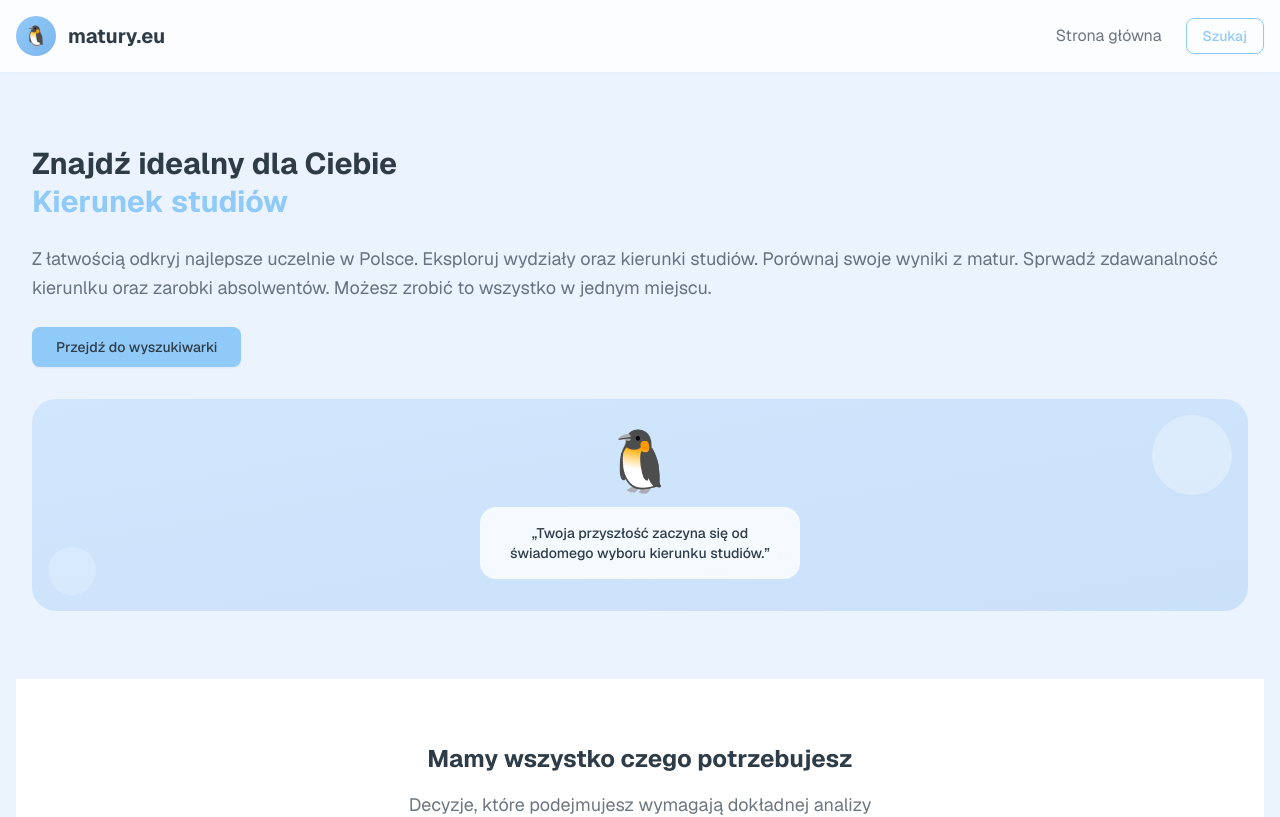
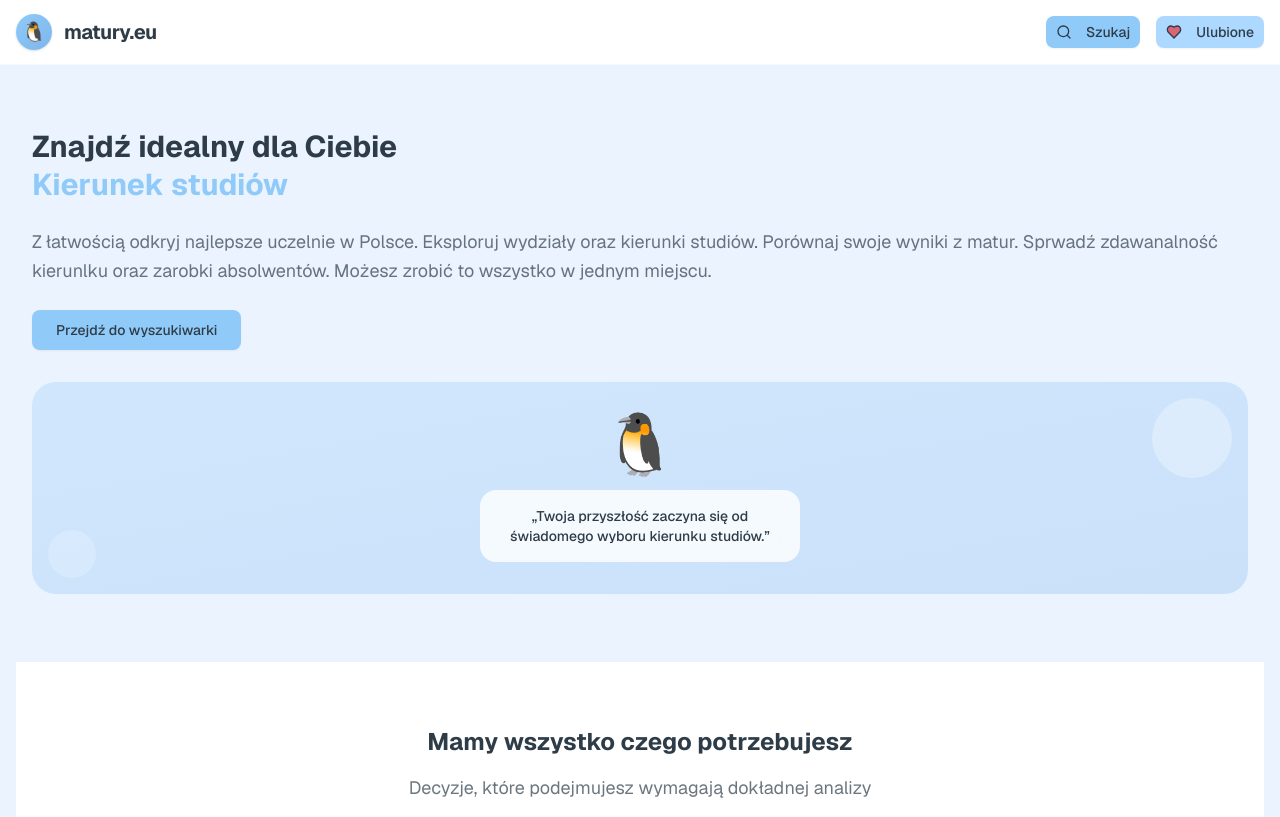
Before and after one commit to mateuszkochelski/matury, a Next.js app in the folder frontend/: page / in a window 1280 px wide. Shown: the top 817 px of the page. Built offline with nearby package versions, Linux system fonts and the light colour scheme; no server answers.

Commit message:
Better navbar (#50)
* view

* logic refactor

* self CR

```diff
--- a/frontend/app/layout.tsx
+++ b/frontend/app/layout.tsx
@@ -1,5 +1,5 @@
 import "./globals.css";
-import { Header } from "@/components/Header";
+import { Header } from "@/components/header/Header";
 import type { Metadata } from "next";
 import { Geist, Geist_Mono } from "next/font/google";
 
@@ -31,7 +31,7 @@ export default function RootLayout({
       >
         <div className="min-h-screen bg-background">
           <Header />
-          <div className="container mx-auto px-4 py-6 flex flex-col gap-5">{children}</div>
+          <div className="container mx-auto px-4 pt-20 pb-6 flex flex-col gap-5">{children}</div>
         </div>
       </body>
     </html>
--- a/frontend/app/utils/getFavourites.ts
+++ /dev/null
@@ -1,5 +0,0 @@
-export function getFavourites(): number[] {
-  const stored = localStorage.getItem("favourites");
-  const favourites: number[] = stored ? JSON.parse(stored) : [];
-  return favourites;
-}
--- a/frontend/components/FavouriteButton.tsx
+++ b/frontend/components/FavouriteButton.tsx
@@ -1,38 +1,18 @@
 "use client";
 
-import { useEffect, useState } from "react";
-import { getFavourites } from "@/app/utils/getFavourites";
+import { favouritesAtom } from "@/lib/atoms";
+import { useAtom } from "jotai";
 import { HeartIcon } from "lucide-react";
 
 export function FavouriteButton({ fieldId, size }: { fieldId: number; size: "small" | "large" }) {
-  const [isFavourite, setIsFavourite] = useState(false);
-
-  useEffect(() => {
-    try {
-      const favourites = getFavourites();
-      setIsFavourite(favourites.includes(fieldId));
-    } catch (err) {
-      console.error("Failed to read favourites:", err);
-    }
-  }, [fieldId]);
+  const [favourites, setFavourites] = useAtom(favouritesAtom);
+  const isFavourite = favourites.includes(fieldId);
 
   const toggleFavourite = () => {
-    try {
-      const favourites = getFavourites();
-
-      let updatedFavourites;
-      if (favourites.includes(fieldId)) {
-        updatedFavourites = favourites.filter((id) => id !== fieldId);
-        setIsFavourite(false);
-      } else {
-        favourites.push(fieldId);
-        updatedFavourites = favourites;
-        setIsFavourite(true);
-      }
-
-      localStorage.setItem("favourites", JSON.stringify(updatedFavourites));
-    } catch (err) {
-      console.error("Failed to update favourites:", err);
+    if (isFavourite) {
+      setFavourites((favourites) => favourites.filter((id) => id !== fieldId));
+    } else {
+      setFavourites((favourites) => [...favourites, fieldId]);
     }
   };
 
@@ -40,7 +20,7 @@ export function FavouriteButton({ fieldId, size }: { fieldId: number; size: "sma
     <div className="flex justify-center w-fit">
       <div className="cursor-pointer group" onClick={toggleFavourite}>
         <HeartIcon
-          fill={isFavourite ? "#f008" : "background"}
+          fill={isFavourite ? "#f008" : "transparent"}
           className={`transition-[fill] duration-100 ${size === "large" ? "size-8" : ""} ${isFavourite ? "" : "group-hover:fill-[#f004]"}`}
         />
       </div>
--- a/frontend/components/Header.tsx
+++ /dev/null
@@ -1,35 +0,0 @@
-import { Button } from "@/components/ui/button";
-import { Menu } from "lucide-react";
-import Link from "next/link";
-
-export function Header() {
-  return (
-    <header className="border-b border-primary/20 bg-white/80 backdrop-blur-sm sticky top-0 z-50">
-      <div className="container mx-auto px-4 py-4 flex items-center justify-between">
-        <Link href="/" className="flex items-center gap-3">
-          <div className="w-10 h-10 bg-gradient-to-br from-primary to-accent rounded-full flex items-center justify-center">
-            <span className="text-xl">🐧</span>
-          </div>
-          <h1 className="text-xl font-bold text-foreground">matury.eu</h1>
-        </Link>
-        <nav className="hidden md:flex items-center gap-6">
-          {/* Nie wiem co jeszcze dodać do headera, póki co nie mamy czego, dodałem cokolwiek żeby nie było placeholderów */}
-          <Link href="/" className="text-foreground/70 hover:text-foreground transition-colors">
-            Strona główna
-          </Link>
-          <Link href="/szukaj" className="">
-            <Button
-              variant="outline"
-              className="border-primary text-primary hover:bg-primary/30 bg-transparent cursor-pointer"
-            >
-              Szukaj
-            </Button>
-          </Link>
-        </nav>
-        <Button variant="ghost" size="sm" className="md:hidden">
-          <Menu className="w-5 h-5" />
-        </Button>
-      </div>
-    </header>
-  );
-}
--- a/frontend/components/custom-table/FiltersForm.tsx
+++ b/frontend/components/custom-table/FiltersForm.tsx
@@ -8,9 +8,10 @@ import { FloatingLabelInput } from "../ui/floating-label-input";
 import { Switch } from "../ui/switch";
 import { FetchDataIdsProp } from "./fetchData";
 import { DegreesObject } from "./types";
-import { getFavourites } from "@/app/utils/getFavourites";
 import { Button } from "@/components/ui/button";
+import { favouritesAtom } from "@/lib/atoms";
 import { type Table } from "@tanstack/react-table";
+import { getDefaultStore } from "jotai";
 import { usePathname, useRouter, useSearchParams } from "next/navigation";
 import { useForm, Controller, SubmitHandler, Control } from "react-hook-form";
 
@@ -68,7 +69,7 @@ export function FiltersForm<T>({
         });
 
       const favouritesParamName: keyof FetchDataIdsProp = "ids";
-      const favourites = getFavourites();
+      const favourites = getDefaultStore().get(favouritesAtom);
       if (!isFavouritesOnly || favourites.length === 0) {
         params.delete(favouritesParamName);
       } else {
@@ -234,9 +235,9 @@ function ActionsComponent({ control }: { control: Control<FiltersFormValues> })
           className="flex items-center gap-2
          pt-2 border-t border-primary/10"
         >
-          <Switch id="favorites-toggle" checked={!!field.value} onCheckedChange={field.onChange} />
+          <Switch id="favourites-toggle" checked={!!field.value} onCheckedChange={field.onChange} />
           <label
-            htmlFor="favorites-toggle"
+            htmlFor="favourites-toggle"
             className="text-sm font-medium text-foreground cursor-pointer"
           >
             Pokaż tylko ulubione
--- /dev/null
+++ b/frontend/components/header/Header.tsx
@@ -0,0 +1,33 @@
+import { LinkToFavourites } from "./LinkToFavourites";
+import { buttonVariantsAndSizes } from "@/components/ui/button";
+import { cn } from "@/lib/utils";
+import { Search } from "lucide-react";
+import Link from "next/link";
+
+export function Header() {
+  return (
+    <header className="fixed top-0 left-0 right-0 z-50 border-b border-primary/10 bg-white backdrop-blur-md">
+      <div className="container mx-auto px-4 h-16 flex items-center justify-between">
+        <Link href="/" className="flex items-center gap-3 hover:opacity-90 transition-opacity">
+          <div className="w-9 h-9 bg-gradient-to-br from-primary to-accent rounded-full flex items-center justify-center shadow-sm">
+            <span className="text-xl">🐧</span>
+          </div>
+          <span className="text-xl font-bold tracking-tight text-foreground">matury.eu</span>
+        </Link>
+
+        <nav className="flex items-center gap-2 sm:gap-4">
+          <Link
+            href="/szukaj"
+            aria-label="Szukaj"
+            className={cn(buttonVariantsAndSizes({ variant: "default", size: "sm" }))}
+          >
+            <Search className="w-5 h-5 md:w-4 md:h-4" />
+            <span className="hidden md:inline ml-2">Szukaj</span>
+          </Link>
+
+          <LinkToFavourites />
+        </nav>
+      </div>
+    </header>
+  );
+}
--- /dev/null
+++ b/frontend/components/header/LinkToFavourites.tsx
@@ -0,0 +1,22 @@
+"use client";
+
+import { buttonVariantsAndSizes } from "@/components/ui/button";
+import { favouritesAtom } from "@/lib/atoms";
+import { cn } from "@/lib/utils";
+import { useAtomValue } from "jotai";
+import { Heart } from "lucide-react";
+import Link from "next/link";
+
+export function LinkToFavourites() {
+  const favourites = useAtomValue(favouritesAtom);
+  return (
+    <Link
+      href={`/szukaj?ids=${favourites.toString()}`}
+      aria-label="Ulubione"
+      className={cn(buttonVariantsAndSizes({ variant: "secondary", size: "sm" }))}
+    >
+      <Heart fill="#f008" className="w-5 h-5 md:w-4 md:h-4" />
+      <span className="hidden md:inline ml-2">Ulubione</span>
+    </Link>
+  );
+}
--- /dev/null
+++ b/frontend/lib/atoms.ts
@@ -0,0 +1,3 @@
+import { atomWithStorage } from "jotai/utils";
+
+export const favouritesAtom = atomWithStorage<number[]>("favourites", []);
--- a/frontend/package.json
+++ b/frontend/package.json
@@ -24,6 +24,7 @@
     "@tanstack/react-table": "^8.21.3",
     "class-variance-authority": "^0.7.1",
     "clsx": "^2.1.1",
+    "jotai": "^2.16.1",
     "lucide-react": "^0.487.0",
     "next": "^15.3.4",
     "react": "^19.0.0",
```
Also changed, not shown: 1 other file (tests, documents, lock files or other folders).
